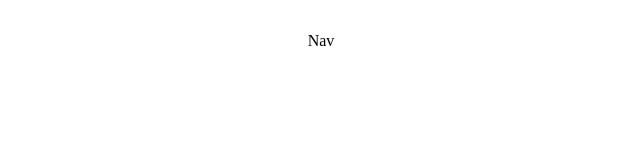
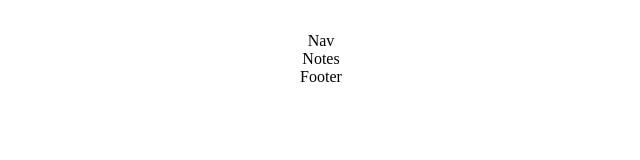
Before and after one commit to agustinfraile/todoApp, a React (Vite) app: page /notes in a window 1280 px wide. Before the commit this address had no page. Shown: the top 160 px of the page, without its empty margins (319-959 px from the left). Built offline with nearby package versions, Linux system fonts and the light colour scheme.

Commit message:
terminando estructura basica

```diff
--- a/src/App.jsx
+++ b/src/App.jsx
@@ -3,6 +3,8 @@ import Home from "./pages/Home/Home";
 import Nav from "./components/Nav/Nav";
 
 import "./App.css";
+import Footer from "./components/Footer/Footer";
+import Notes from "./pages/Notes/Notes";
 
 function App() {
   return (
@@ -11,7 +13,9 @@ function App() {
         <Nav />
         <Routes>
           <Route path="/" element={<Home />} />
+          <Route path="/notes" element={<Notes />} />
         </Routes>
+        <Footer />
       </div>
     </BrowserRouter>
   );
--- /dev/null
+++ b/src/components/Footer/Footer.jsx
@@ -0,0 +1,9 @@
+import React from 'react'
+
+const Footer = () => {
+  return (
+    <div>Footer</div>
+  )
+}
+
+export default Footer
--- a/src/pages/Notes/Notes.jsx
+++ b/src/pages/Notes/Notes.jsx
@@ -0,0 +1,9 @@
+import React from 'react'
+
+const Notes = () => {
+  return (
+    <div>Notes</div>
+  )
+}
+
+export default Notes
```
Also changed, not shown: src/components/Footer/Footer.module.css (added).
